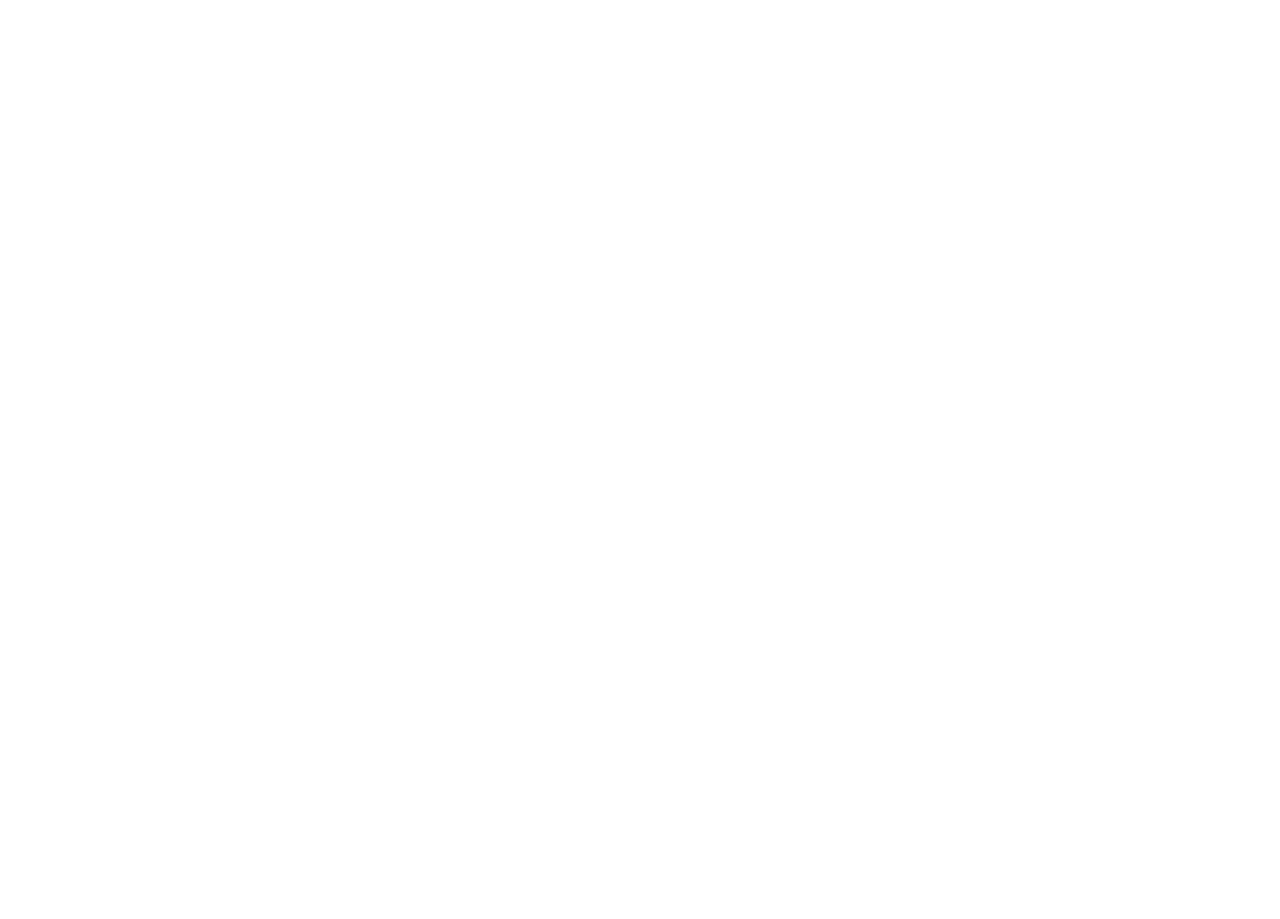
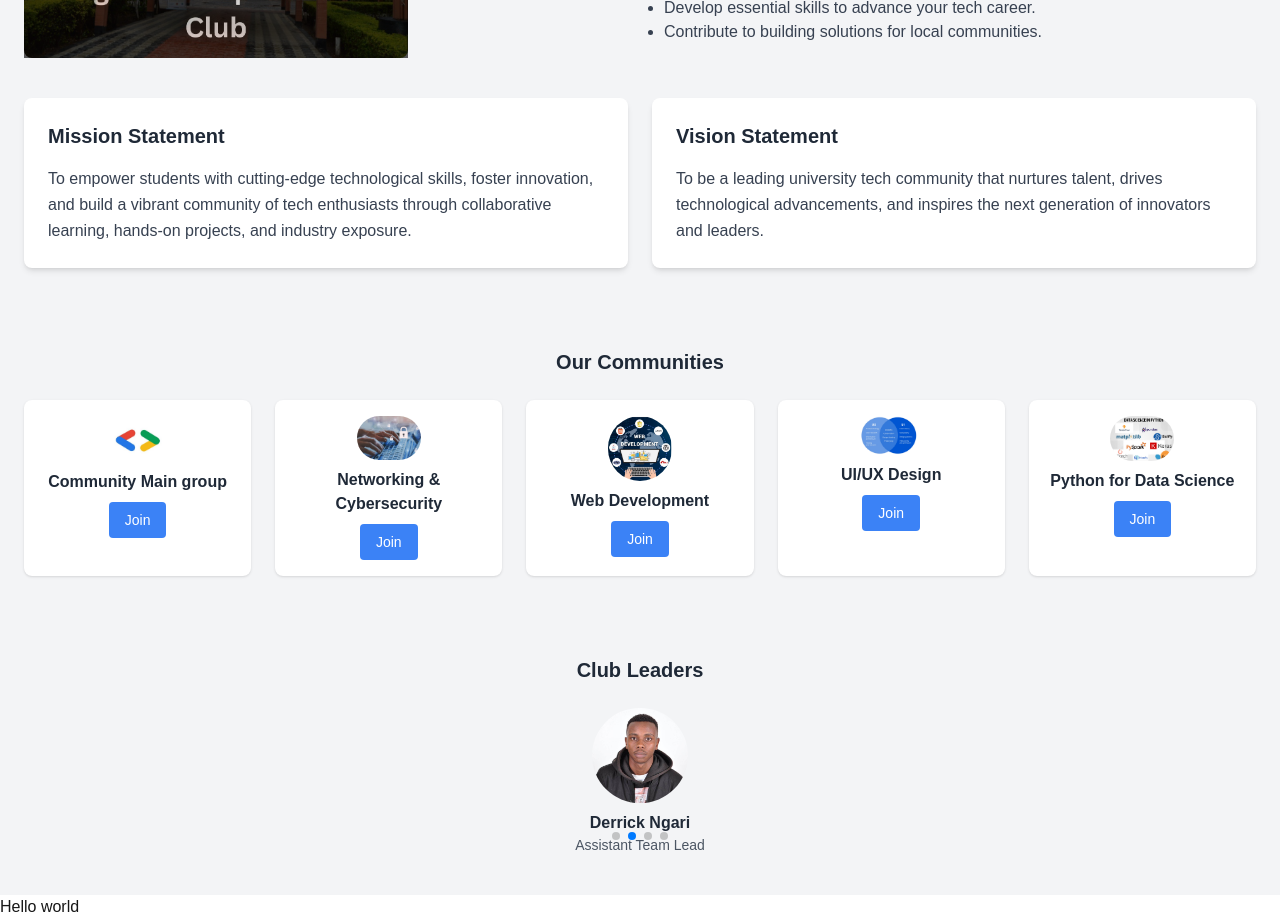
Before and after one commit to johnleshan/Mmarau-tech-website, a Next.js app: page / in a window 1280 px wide. Shown: the part 360-1279 px from the top of the page. Before the commit the page ends 800 px from the top, so only its background shows below. Built offline with nearby package versions, Linux system fonts and the light colour scheme.

Commit message:
Functional About_us component with the neccessary depedencies and modules

```diff
--- a/app/layout.js
+++ b/app/layout.js
@@ -1,5 +1,6 @@
 import './globals.css'
 import Nav from '../components/Nav'
+import About_us from '../components/About_us'
 import Provider from '../components/Provider'
 
 export const metadata = {
@@ -14,6 +15,7 @@
 
                     <main className="app">
                         <Nav />
+                        <About_us />
                         {children}
                     </main>
 
--- a/components/About_us.jsx
+++ b/components/About_us.jsx
@@ -2,24 +2,13 @@
 
 import Image from 'next/image';
 import { useEffect } from 'react';
-import Swiper from 'swiper';
-import 'swiper/swiper-bundle.min.css';
+import { Swiper, SwiperSlide } from 'swiper/react';
+import { Navigation, Pagination, Autoplay } from 'swiper/modules';
+import 'swiper/css';
+import 'swiper/css/navigation';
+import 'swiper/css/pagination';
 
-const GDSCSection = () => {
-  useEffect(() => {
-    new Swiper('.swiper-container', {
-      loop: true,
-      pagination: {
-        el: '.swiper-pagination',
-        clickable: true,
-      },
-      autoplay: {
-        delay: 3000,
-        disableOnInteraction: false,
-      },
-    });
-  }, []);
-
+const About_us = () => {
   return (
     <div className="bg-gray-100">
       {/* About Section */}
@@ -33,6 +22,7 @@
           <div className="w-full md:w-1/2">
             <p className="text-gray-700 text-lg leading-relaxed">
             Google Developer Groups on Campus (GDGoC) at Maasai Mara University is a vibrant community for students passionate about technology and innovation.
+            Whether you are an aspiring developer, designer, or tech enthusiast, GDGoC offers a unique platform to:
             </p>
             <ul className="list-disc pl-6 text-gray-700">
               <li>Gain hands-on experience with cutting-edge technologies.</li>
@@ -43,15 +33,16 @@
             </ul>
           </div>
         </div>
+
         {/* Mission and Vision */}
         <div className="mt-10 grid grid-cols-1 md:grid-cols-2 gap-6">
           <div className="bg-white shadow-md rounded-lg p-6">
             <h3 className="text-xl font-semibold text-gray-800 mb-4">Mission Statement</h3>
-            <p className="text-gray-700 leading-relaxed">To empower students with cutting-edge technological skills...</p>
+            <p className="text-gray-700 leading-relaxed">To empower students with cutting-edge technological skills, foster innovation, and build a vibrant community of tech enthusiasts through collaborative learning, hands-on projects, and industry exposure.</p>
           </div>
           <div className="bg-white shadow-md rounded-lg p-6">
             <h3 className="text-xl font-semibold text-gray-800 mb-4">Vision Statement</h3>
-            <p className="text-gray-700 leading-relaxed">To be a leading university tech community...</p>
+            <p className="text-gray-700 leading-relaxed">To be a leading university tech community that nurtures talent, drives technological advancements, and inspires the next generation of innovators and leaders.</p>
           </div>
         </div>
       </section>
@@ -79,26 +70,29 @@
       {/* Leaders Section */}
       <section className="max-w-7xl mx-auto px-6 py-10">
         <h3 className="text-xl font-semibold text-center text-gray-800 mb-6">Club Leaders</h3>
-        <div className="swiper-container">
-          <div className="swiper-wrapper">
+        <Swiper
+          modules={[Navigation, Pagination, Autoplay]}
+          loop={true}
+          pagination={{ clickable: true }}
+          autoplay={{ delay: 3000, disableOnInteraction: false }}
+          className="swiper-container"
+        >
           {[
             { name: "Michael Simiyu", role: "Team Lead", img: "Team Lead.jpg" },
             { name: "Derrick Ngari", role: "Assistant Team Lead", img: "Assistant Team Lead.jpg" },
             { name: "Lilian Njeri", role: "General Secretary", img: "General Secretary.jpg" },
             { name: "Peter Kimani", role: "Treasurer", img: "Treasurer.jpg" }
           ].map((leader, index) => (
-              <div key={index} className="swiper-slide text-center">
+            <SwiperSlide key={index} className="text-center">
               <Image src={`/Images/${leader.img}`} alt={leader.name} width={96} height={96} className="rounded-full mx-auto mb-2" />
               <h4 className="font-semibold text-gray-800">{leader.name}</h4>
               <p className="text-sm text-gray-600">{leader.role}</p>
-              </div>
+            </SwiperSlide>
           ))}
-          </div>
-          <div className="swiper-pagination"></div>
-        </div>
+        </Swiper>
       </section>
     </div>
   );
 };
 
-export default GDSCSection;
+export default About_us;
```
Lines whose indentation alone changed are shown as unchanged.
